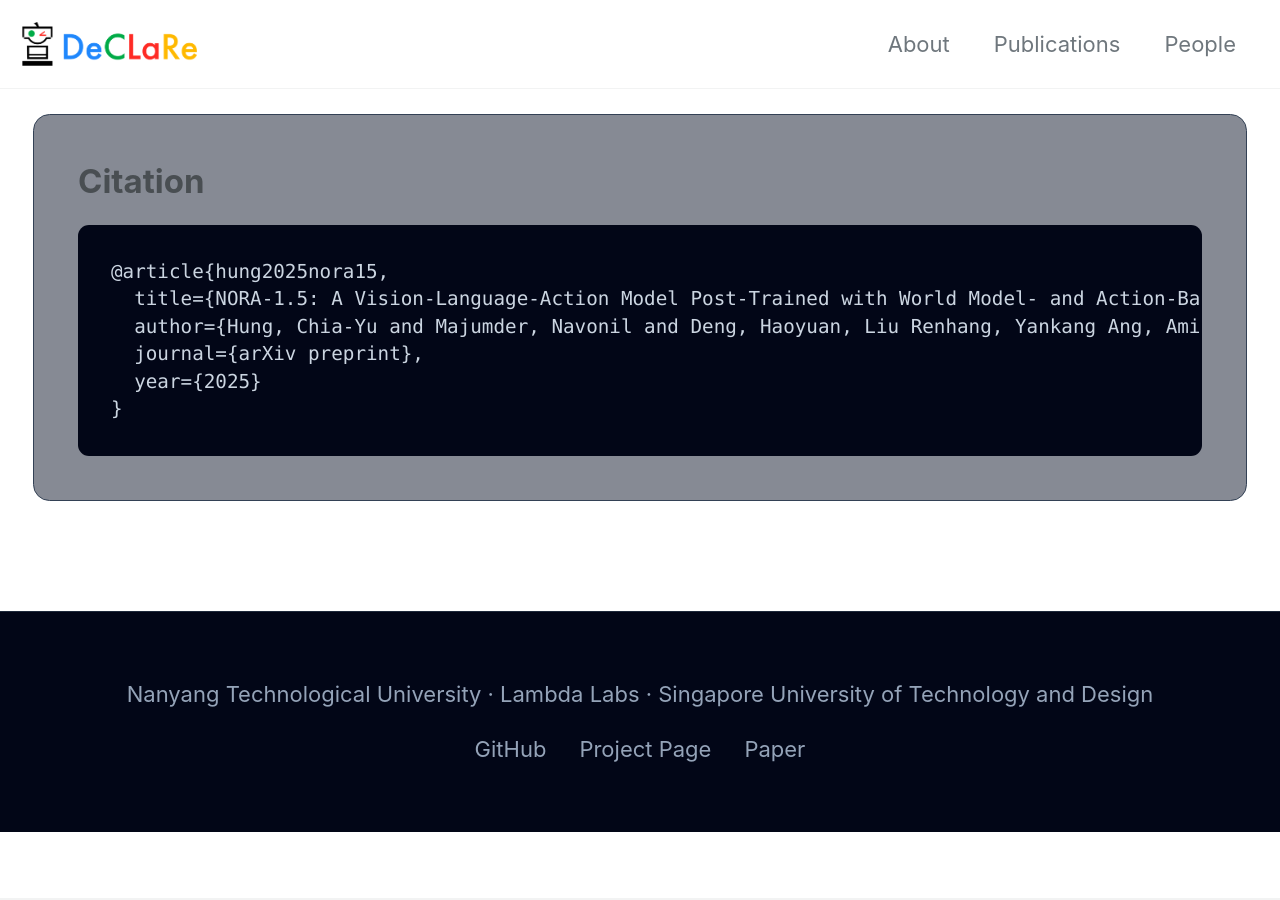
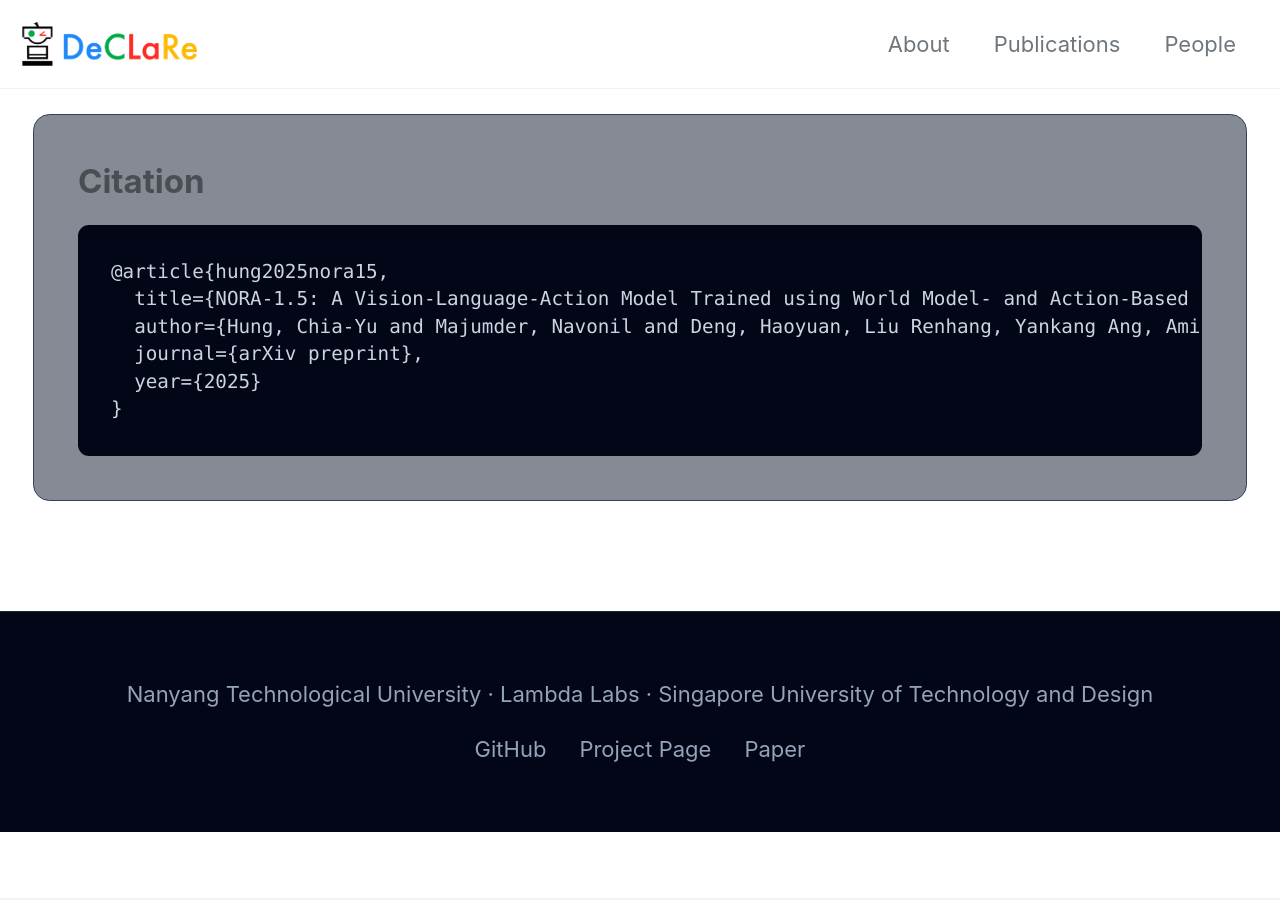
Before and after one commit to declare-lab/declare-lab.github.io, a Jekyll site: the page nora-1.5.html, which Jekyll copies as it is, in a window 1280 px wide and 900 px high, scrolled down 5765 px. Built offline with Jekyll 4.4.1, drawn with Linux system fonts in a browser that asks for light colours; cached includes are drawn as plain includes; nearby versions of some CDN libraries; our own code applies the rules of GitHub Pages for plain Markdown files; some of the changed text lies outside the part shown.

Commit message:
Update nora-1.5.html

```diff
--- a/nora-1.5.html
+++ b/nora-1.5.html
@@ -3,7 +3,7 @@
 <head>
   <meta charset="utf-8" />
   <meta name="viewport" content="width=device-width,initial-scale=1" />
-  <title>NORA-1.5: A Vision-Language-Action Model Post-Trained with World Model- and Action-Based Preference Rewards</title>
+  <title>NORA-1.5: A Vision-Language-Action Model Trained using World Model- and Action-Based Preference Rewards</title>
 
   <!-- Tailwind + Chart.js -->
   <script src="https://cdn.tailwindcss.com"></script>
@@ -66,7 +66,7 @@
           <img src="https://declare-lab.github.io/assets/images/nora1.5-new.png" alt="NORA Logo" class="w-40 h-40 object-contain" />
         </div>
         <h1 class="text-6xl font-bold mb-6 bg-clip-text text-transparent bg-gradient-to-r from-blue-400 to-purple-400">NORA-1.5</h1>
-        <p class="text-2xl text-slate-300 mb-4">A Vision-Language-Action Model Post-Trained with <br> World Model- and Action-Based Preference Rewards</p>
+        <p class="text-2xl text-slate-300 mb-4">A Vision-Language-Action Model Trained using <br> World Model- and Action-Based Preference Rewards</p>
         <p class="text-lg text-slate-400 mb-12 max-w-3xl mx-auto">Shows strong generalizability even with limited fine-tuning data</p>
 <div class="flex flex-wrap justify-center gap-4 mb-16">
 
@@ -322,7 +322,7 @@
       <div class="max-w-4xl mx-auto bg-slate-900/50 p-8 rounded-xl border border-slate-700">
         <h2 class="text-2xl font-bold mb-4">Citation</h2>
         <pre class="bg-slate-950 p-6 rounded-lg overflow-x-auto text-sm text-slate-300">@article{hung2025nora15,
-  title={NORA-1.5: A Vision-Language-Action Model Post-Trained with World Model- and Action-Based Preference Rewards},
+  title={NORA-1.5: A Vision-Language-Action Model Trained using World Model- and Action-Based Preference Rewards},
   author={Hung, Chia-Yu and Majumder, Navonil and Deng, Haoyuan, Liu Renhang, Yankang Ang, Amir Zadeh, Chuan Li, Dorien Herremans, Ziwei Wang, and Soujanya Poria},
   journal={arXiv preprint},
   year={2025}
```
